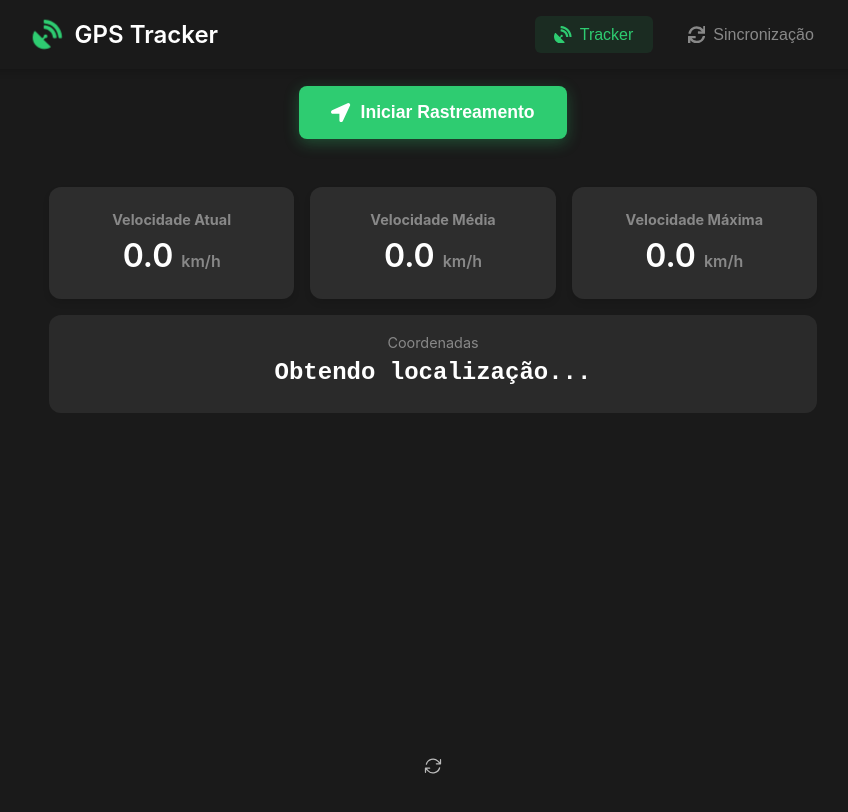
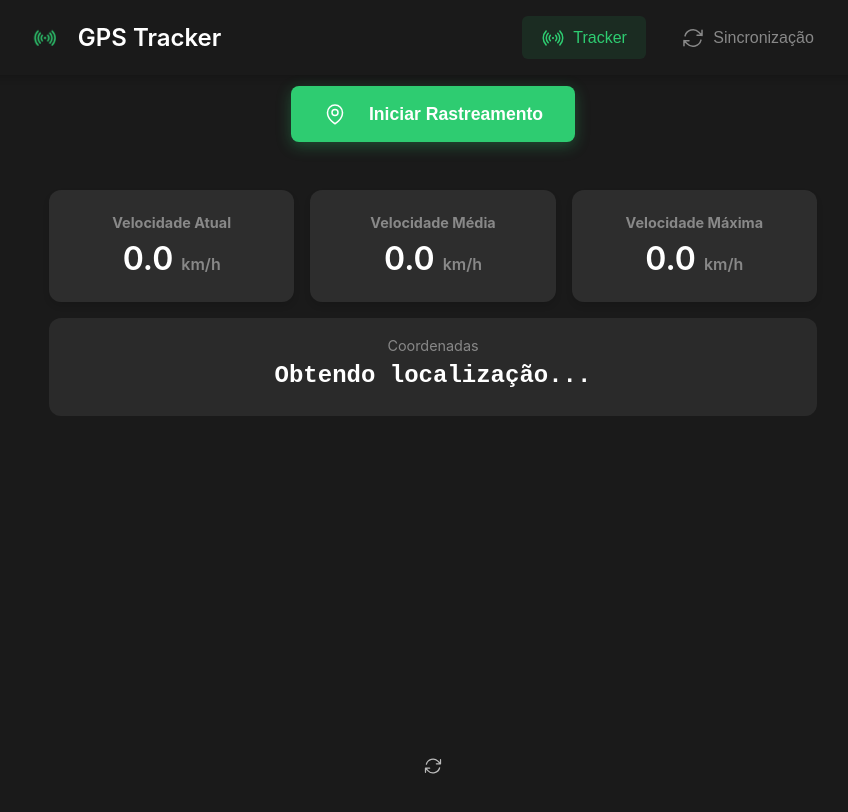
Before and after one commit to wernerjr/gpstracker, a React (Create React App) app: page / in a window 1280 px wide. Shown: the top 812 px of the page, without its empty margins (207-1055 px from the left). Built offline with nearby package versions, Linux system fonts and the light colour scheme; no server answers.

Commit message:
Alterados icones do projeto

```diff
--- a/src/components/Header/index.tsx
+++ b/src/components/Header/index.tsx
@@ -1,5 +1,8 @@
 import { useNavigate, useLocation } from 'react-router-dom';
-import { FaSatelliteDish, FaSync } from 'react-icons/fa';
+import {
+  SignalIcon,
+  ArrowPathIcon
+} from '@heroicons/react/24/outline';
 import { useSync } from '../../contexts/SyncContext';
 import styles from './styles.module.css';
 import UpdateButton from '../../components/UpdateButton';
@@ -13,7 +16,7 @@ export function Header() {
     <header className={styles.header}>
       <div className={styles.container}>
         <div className={styles.logo}>
-          <FaSatelliteDish className={styles.logoIcon} />
+          <SignalIcon className={styles.logoIcon} />
           <h1>GPS Tracker</h1>
         </div>
 
@@ -22,7 +25,7 @@ export function Header() {
             className={`${styles.navButton} ${location.pathname === '/' ? styles.active : ''}`}
             onClick={() => navigate('/')}
           >
-            <FaSatelliteDish className={styles.navIcon} />
+            <SignalIcon className={styles.navIcon} />
             <span>Tracker</span>
           </button>
 
@@ -31,7 +34,9 @@ export function Header() {
             onClick={() => navigate('/sync')}
           >
             <div className={styles.syncContainer}>
-              <FaSync className={`${styles.navIcon} ${unsyncedCount > 0 ? styles.rotating : ''}`} />
+              <ArrowPathIcon
+                className={`${styles.navIcon} ${unsyncedCount > 0 ? styles.rotating : ''}`}
+              />
               {unsyncedCount > 0 && (
                 <span className={styles.badge}>{unsyncedCount}</span>
               )}
--- a/src/components/Header/styles.module.css
+++ b/src/components/Header/styles.module.css
@@ -34,6 +34,9 @@
 .logoIcon {
   font-size: 1.8rem;
   animation: pulse 2s infinite;
+  width: 24px;
+  height: 24px;
+  margin-right: 0.5rem;
 }
 
 .nav {
@@ -68,6 +71,8 @@
 
 .navIcon {
   font-size: 1.1rem;
+  width: 24px;
+  height: 24px;
 }
 
 @keyframes pulse {
--- a/src/components/SyncHeader/styles.module.css
+++ b/src/components/SyncHeader/styles.module.css
@@ -50,3 +50,9 @@
   from { transform: rotate(0deg); }
   to { transform: rotate(360deg); }
 }
+
+.button svg {
+  width: 20px;
+  height: 20px;
+  margin-right: 0.5rem;
+}
--- a/src/components/TrackingButton/index.tsx
+++ b/src/components/TrackingButton/index.tsx
@@ -1,4 +1,4 @@
-import { FaLocationArrow } from 'react-icons/fa';
+import { MapPinIcon } from '@heroicons/react/24/outline';
 import styles from './styles.module.css';
 
 interface TrackingButtonProps {
@@ -16,7 +16,7 @@ export function TrackingButton({ isTracking, onStartTracking, onStopTracking }:
       role="switch"
       aria-checked={isTracking}
     >
-      <FaLocationArrow className={styles.buttonIcon} aria-hidden="true" />
+      <MapPinIcon className={styles.buttonIcon} aria-hidden="true" />
       <span>{isTracking ? 'Parar Rastreamento' : 'Iniciar Rastreamento'}</span>
     </button>
   );
--- a/src/components/TrackingButton/styles.module.css
+++ b/src/components/TrackingButton/styles.module.css
@@ -32,5 +32,7 @@
 }
 
 .buttonIcon {
-  font-size: 1.2rem;
+  width: 24px;
+  height: 24px;
+  margin-right: 0.75rem;
 }
```
Also changed, not shown: src/components/SyncHeader/index.tsx (+6 -3 lines).
